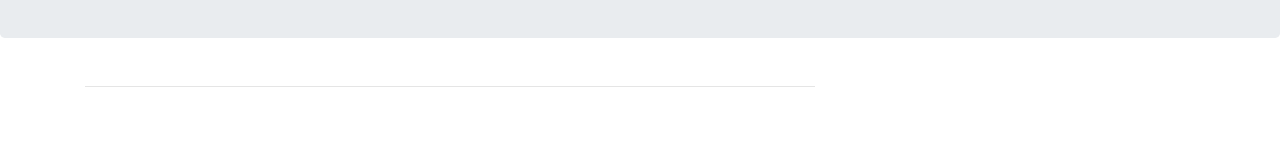
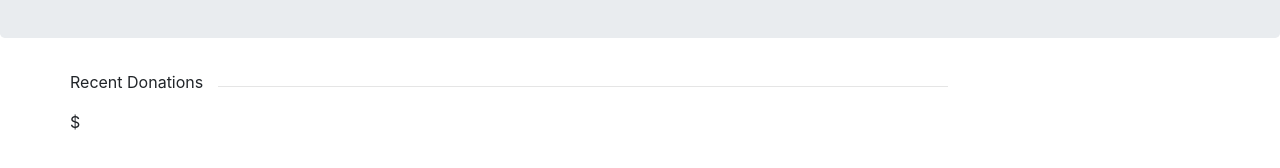
Before and after one commit to joinpursuit/Pursuit-Core-Web-Props-Lab-Tested, a React (Create React App) app: page / in a window 1280 px wide. Shown: the part 192-360 px from the top of the page. Built offline with nearby package versions, Linux system fonts and the light colour scheme.

Commit message:
Props Lab

```diff
--- a/src/App.js
+++ b/src/App.js
@@ -1,6 +1,9 @@
 import React from "react";
 
 import TopBar from "./Components/TopBar";
+import RecentDonations from './Components/RecentDonations'
+
+
 
 import "./App.css";
 
@@ -45,6 +48,7 @@ export default class App extends React.Component {
         <div className="container">
           <div className="row">
             {/* TODO: Donations */}
+            <RecentDonations />
 
             <div className="col-8">
               {/* TODO: Progress */}
--- a/src/Components/RecentDonations.js
+++ b/src/Components/RecentDonations.js
@@ -1,7 +1,14 @@
 import React from "react";
 
-const RecentDonations = () => {
-  return null;
+const RecentDonations = (props) => {
+  const {amount, caption, name } = props
+  return (
+    <div className='donations'>
+      <p>Recent Donations</p>
+      <p>{name} ${amount}</p>
+      <p>{caption}</p>
+    </div>
+  )
 };
 
 export default RecentDonations;
```
Also changed, not shown: 1 other file (tests, documents, lock files or other folders).
